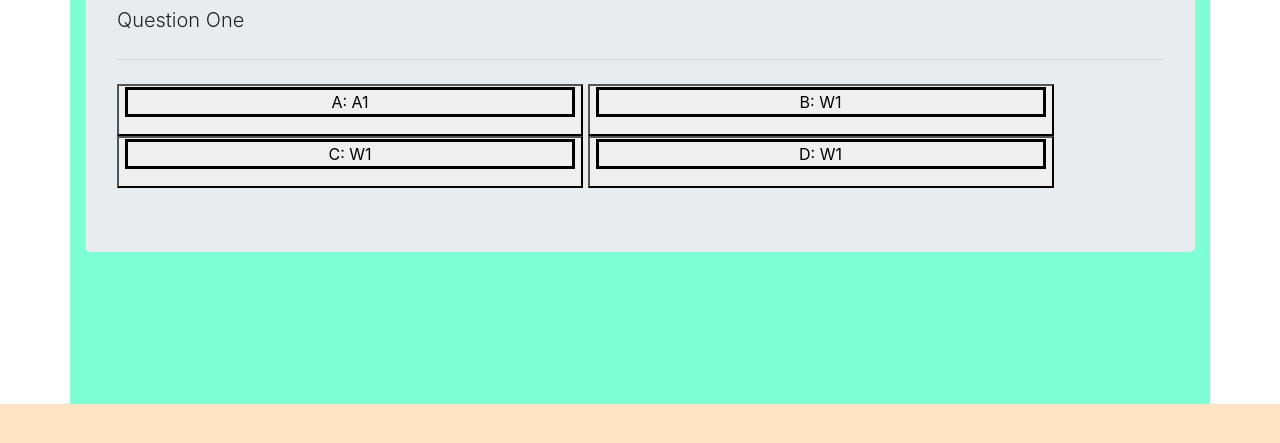
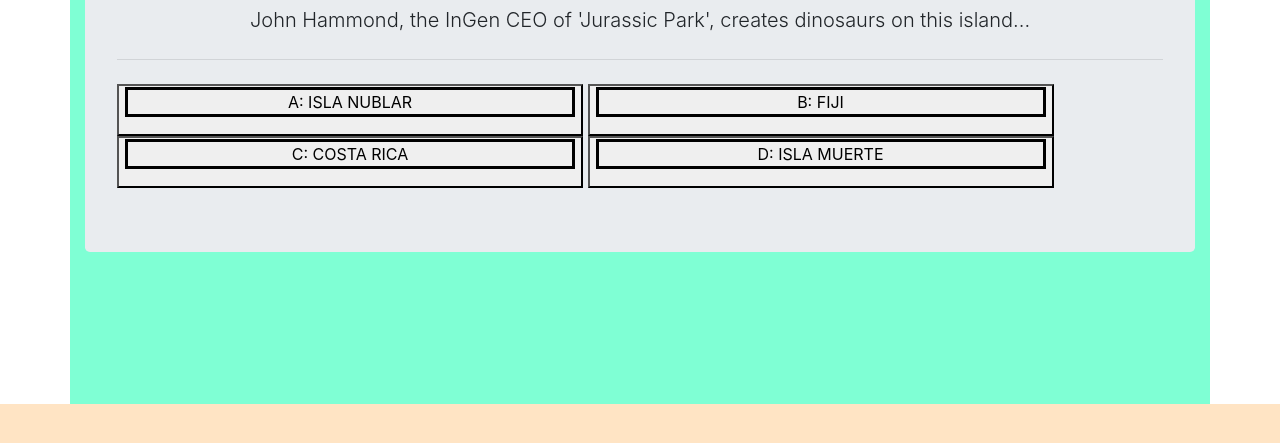
Before and after one commit to PeterJ330/TriviaGame, a plain HTML site: page index.html in a window 1280 px wide. Both pictures are taken after a click on the element "Start". Shown: the part 361-804 px from the top of the page. Drawn offline with nearby package versions, Linux system fonts and the light colour scheme.

Commit message:
updated questions

```diff
--- a/assets/css/style.css
+++ b/assets/css/style.css
@@ -30,6 +30,10 @@
 .jumbotron {
 
 
+}
+
+#question {
+    text-align: center;
 }
 
 #questiontimer {
--- a/assets/javascript/app.js
+++ b/assets/javascript/app.js
@@ -1,65 +1,65 @@
 
 var questions = [
-    "Question One",
-    "Question Two",
-    "Question Three",
-    // "Question Four",
-    // "Question Five",
-    // "Question Six",
-    // "Question Seven",
-    // "Question Eight",
-    // "Question Nine",
-    // "Question Ten",
+    "John Hammond, the InGen CEO of 'Jurassic Park', creates dinosaurs on this island...",
+    "The opening sequence of 'Saving Private Ryan' depicts what military battle of World War II?",
+    "Legendary critic and director François Truffaut appeared as a French scientist in this Spielberg film...",
+    "This actor, who plays Elliott in 'E.T. The Extra-Terrestrial', auditioned for the role in an Indiana Jones costume.",
+    "Which of these Spielberg movies features a slow-motion car chase?",
+    "Oskar Schindler runs what kind of factory in 'Schindler's List'?",
+    "What's the name of Quint's boat in 'Jaws'?",
+    "What is the villain of Spielberg's first film, 'Duel'?",
+    "Spielberg directed 'Raiders of the Lost Ark' based on a story by this fellow friend and filmmaker:",
+    "Spielberg founded a production company in the early '80s and named it this, after his first film about a hitchhiking couple.",
 ];
 var answer = [
-    "A1",
-    "A2",
-    "A3",
-    "A4",
-    "A5",
-    "A6",
-    "A7",
-    "A8",
-    "A9",
-    "A10",
+    "ISLA NUBLAR",
+    "NORMANDY",
+    "CLOSE ENCOUNTERS OF THE THIRD KIND",
+    "HENRY THOMAS",
+    "THE SUGARLAND EXPRESS",
+    "MUNITIONS",
+    "ORCA",
+    "TANKER TRUCK",
+    "GEORGE LUCAS",
+    "AMBLIN",
 ];
 
 var wrongAnswerOne = [
-    "W1",
-    "W2",
-    "W3",
-    "W4",
-    "W5",
-    "W6",
-    "W7",
-    "W8",
-    "W9",
-    "W10",
+    "FIJI",
+    "WATERLOO",
+    "A.I. ARTIFICIAL INTELLIGENCE",
+    "RIVER PHOENIX",
+    "ALWAYS",
+    "CARS",
+    "SHARK",
+    "JEEP",
+    "FRANCES FORD COPPOLA",
+    "HITCHING POST",
 ];
 var wrongAnswerTwo = [
-    "W1",
-    "W2",
-    "W3",
-    "W4",
-    "W5",
-    "W6",
-    "W7",
-    "W8",
-    "W9",
-    "W10",
+    "COSTA RICA",
+    "IWO JIMA",
+    "EMPIRE OF THE SUN",
+    "JOSEPH GORDON-LEVITT",
+    "HOOK",
+    "TOOLS",
+    "PORPOISE",
+    "CAR CARRIER",
+    "HARRISON FORD",
+    "BREEZIN",
 ];
 
 var wrongAnswerThree = [
-    "W1",
-    "W2",
-    "W3",
-    "W4",
-    "W5",
-    "W6",
-    "W7",
-    "W8",
-    "W9",
-    "W10",
+    "ISLA MUERTE",
+    "BATTLE OF THE BULGE",
+    "SCHINDLER'S LIST",
+    "BRAD RENFRO",
+    "CLOSE ENCOUNTERS OF THE THIRD KIND",
+    "TOYS",
+    "DOLPHIN",
+    "TOW TRUCK",
+    "MARTIN SCORSESE",
+    "HITCHIN",
 ];
 
 
@@ -143,7 +143,7 @@
         $("#rightanswer").hide();
         $("#wronganswer").show();
         $("#wronganswer").html("INCORRECT!");
-        $("#theAnswer").html("Correct Answer Is " + answer[i]);
+        $("#theAnswer").html("The Correct Answer Is " + answer[i]);
         setTimeout(nextQuestion, 1000 * 5);
     } // closes function wrong
 
```
